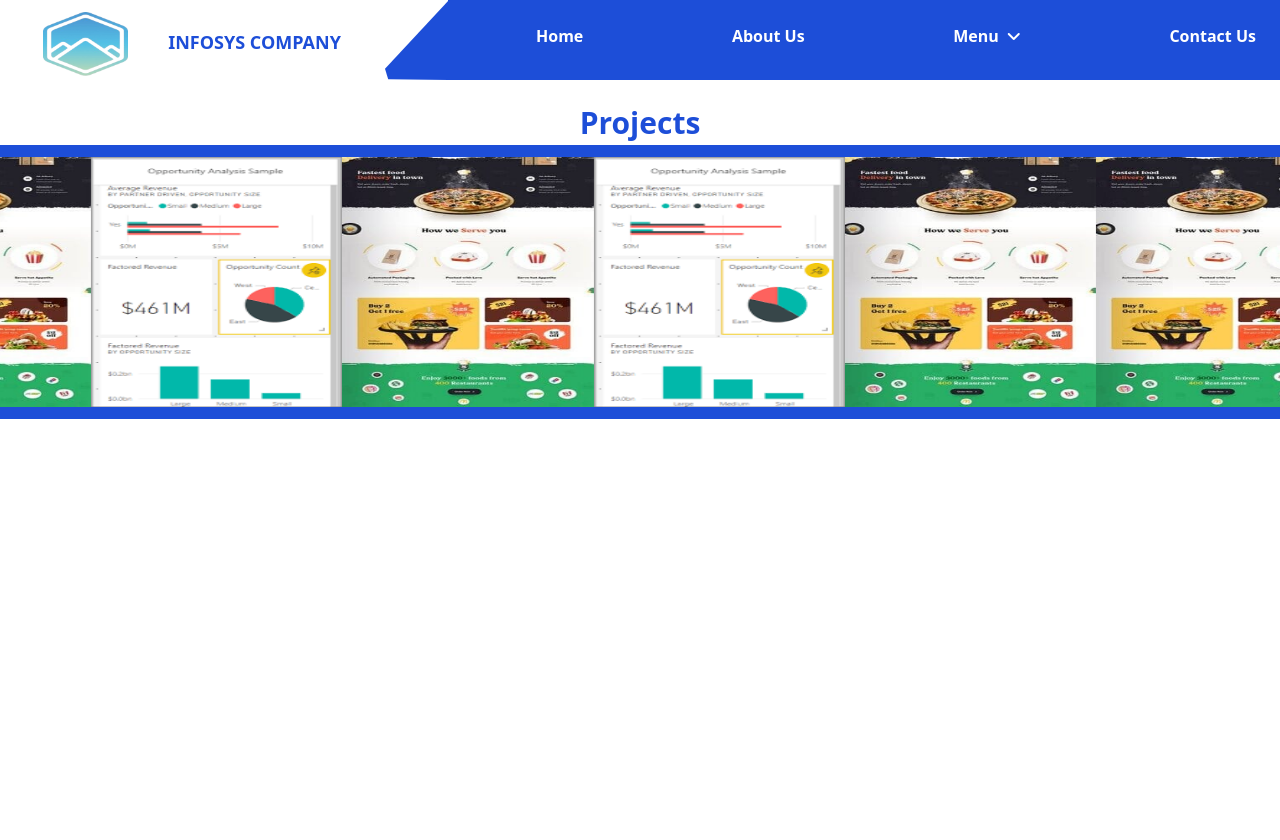
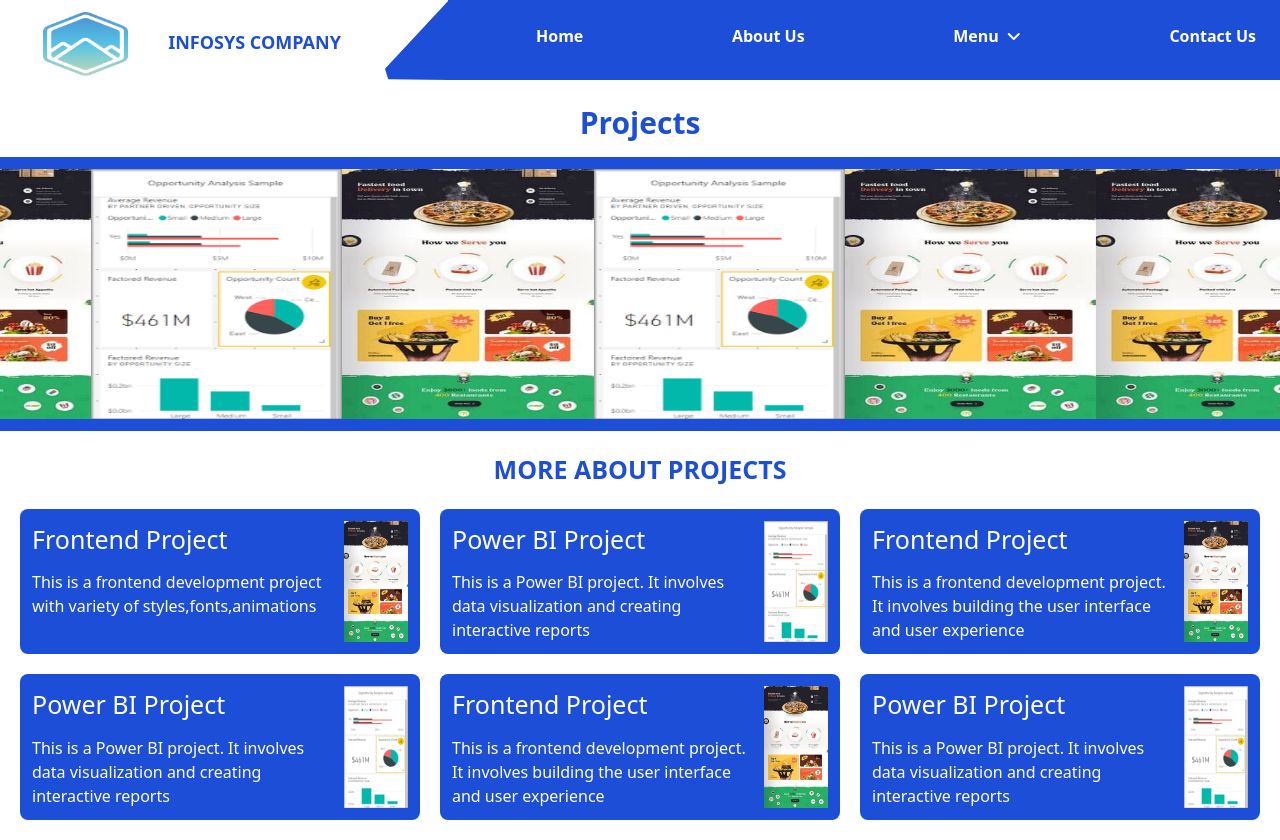
Before and after one commit to harshu1705/React-Team-Internship-project, a React (Create React App) app: page /Project in a window 1280 px wide. Before the commit the page ends 800 px from the top, so only its background shows below. Built offline with nearby package versions, Linux system fonts and the light colour scheme.

Commit message:
Completed Project page,added scrollView in Contact Us and About Us

```diff
--- a/src/Components/HomePage/Navbar.jsx
+++ b/src/Components/HomePage/Navbar.jsx
@@ -11,8 +11,15 @@ function Navbar() {
   };
 
   const navigate = useNavigate();
+  function Event(){
+    navigate('/Event');
+  }
   function Project() {
     navigate('/Project');
+  }
+
+  function Home(){
+    navigate('/');
   }
 
   function Blog(){
@@ -20,6 +27,19 @@ function Navbar() {
   }
   function Review(){
     navigate('/Review');
+  }
+
+  const scrollToAboutUs = () => {
+    const aboutUsSection = document.getElementById('about-us-section');
+    if (aboutUsSection) {
+      aboutUsSection.scrollIntoView({ behavior: 'smooth' });
+    }
+  };
+  const scrollToContactUs=()=>{
+    const contactUsSection=document.getElementById('contact-us-section');
+    if(contactUsSection){
+        contactUsSection.scrollIntoView({behaviour:'smooth'});
+    }
   }
 
   return (
@@ -40,21 +60,21 @@ function Navbar() {
 
       </div>
       <div className='flex bg-blue-700 w-[60%] justify-between p-6 text-white '>
-        <p className='hover:text-blue-300 cursor-pointer font-bold'>Home</p>
-        <p className='hover:text-blue-300 cursor-pointer font-bold'>About Us</p>
+        <p className='hover:text-blue-300 cursor-pointer font-bold' onClick={Home}>Home</p>
+        <p className='hover:text-blue-300 cursor-pointer font-bold' onClick={scrollToAboutUs}>About Us</p>
         <div className='flex gap-2 relative'>
           <p className='hover:text-blue-300 cursor-pointer font-bold'>Menu</p>
           <i className="fa-solid fa-angle-down  mt-1 cursor-pointer" onClick={toggleMenu}></i>
           {menuVisible && (
-            <div className='absolute top-8 left-0 bg-white text-black p-2 shadow-lg w-24'>
-              <p className='p-1 cursor-pointer hover:bg-blue-700 hover:text-white ' >Events</p>
+            <div className='absolute top-8 left-0 bg-white text-black p-2 shadow-lg w-24 z-10'>
+              <p className='p-1 cursor-pointer hover:bg-blue-700 hover:text-white 'onClick={Event} >Events</p>
               <p className='p-1 cursor-pointer  hover:bg-blue-700 hover:text-white 'onClick={Project}>Projects</p>
               <p className='p-1 cursor-pointer  hover:bg-blue-700 hover:text-white ' onClick={Blog}>Blogs</p>
               <p className='p-1 cursor-pointer  hover:bg-blue-700 hover:text-white ' onClick={Review}>Reviews</p>
             </div>
           )}
         </div>
-        <p className='hover:text-blue-300 cursor-pointer font-bold'>Contact Us</p>
+        <p className='hover:text-blue-300 cursor-pointer font-bold' onClick={scrollToContactUs}>Contact Us</p>
       </div>
     </div>
   );
--- a/src/Pages/Home.jsx
+++ b/src/Pages/Home.jsx
@@ -9,8 +9,12 @@ function Home() {
     <div className='flex flex-col gap-2'>
         <Navbar/>
         <Body/>
-        <AboutUs/>
-        <ContactUs/>
+        <div id="about-us-section">
+             <AboutUs/>
+        </div>
+       <div id="contact-us-section">
+            <ContactUs/>
+       </div>
         <Footer/>
     </div>
   )
--- a/src/Pages/Project.jsx
+++ b/src/Pages/Project.jsx
@@ -6,13 +6,51 @@ import '../CSS/Carousel.css';
 
 function Project() {
   const images = [WebDev, PowerBI, WebDev, PowerBI, WebDev];
+  const ProjectCards=[
+    {
+        id:1,
+        title:"Frontend Project",
+        description:"This is a frontend development project with variety of styles,fonts,animations ",
+        image:WebDev,
+    },
+    {
+        id:2,
+        title:"Power BI Project",
+        description:"This is a Power BI project. It involves data visualization and creating interactive reports",
+        image:PowerBI,
+    },
+    {
+        id:3,
+        title:"Frontend Project",
+        description:"This is a frontend development project. It involves building the user interface and user experience",
+        image:WebDev,
+    },
+    {
+        id:4,
+        title:"Power BI Project",
+        description:"This is a Power BI project. It involves data visualization and creating interactive reports",
+        image:PowerBI,
+    },
+    {
+        id:5,
+        title:"Frontend Project",
+        description:"This is a frontend development project. It involves building the user interface and user experience",
+        image:WebDev,
+    },
+    {
+        id:4,
+        title:"Power BI Project",
+        description:"This is a Power BI project. It involves data visualization and creating interactive reports",
+        image:PowerBI,
+    },
+  ]
 
   return (
     <div className='flex flex-col '>
       <div>
         <Navbar />
       </div>
-      <p className='flex justify-center text-blue-700 text-[30px] font-bold mt-5'>Projects</p>
+      <p className='flex justify-center text-blue-700 text-[30px] font-bold mt-5 pb-3'>Projects</p>
       <div className='relative flex items-center justify-center bg-blue-700 p-3 overflow-hidden'>
         <div className='carousel'>
           {images.concat(images).map((image, index) => (
@@ -20,6 +58,26 @@ function Project() {
           ))}
         </div>
       </div>
+      <div className='flex justify-center mt-5 text-blue-700 text-[25px] font-bold'>MORE ABOUT PROJECTS</div>
+    <div className='flex  '>
+
+        <div className='  grid grid-cols-3  w-full gap-5 p-5'>
+        {ProjectCards.map((Project) => (
+           <div className='flex  bg-blue-700 justify-between rounded-lg p-3'>
+             <div className='flex flex-col gap-3 w-[80%]'>
+             <p className='text-white text-bold text-[25px]'>{Project.title}</p>
+             <p className='text-white'>{Project.description}</p>
+            </div>
+            <div className='flex w-16'>
+                <img src={Project.image}/>
+             </div>
+        </div>
+
+
+            ))}
+        </div>
+
+    </div>
     </div>
   );
 }
```
